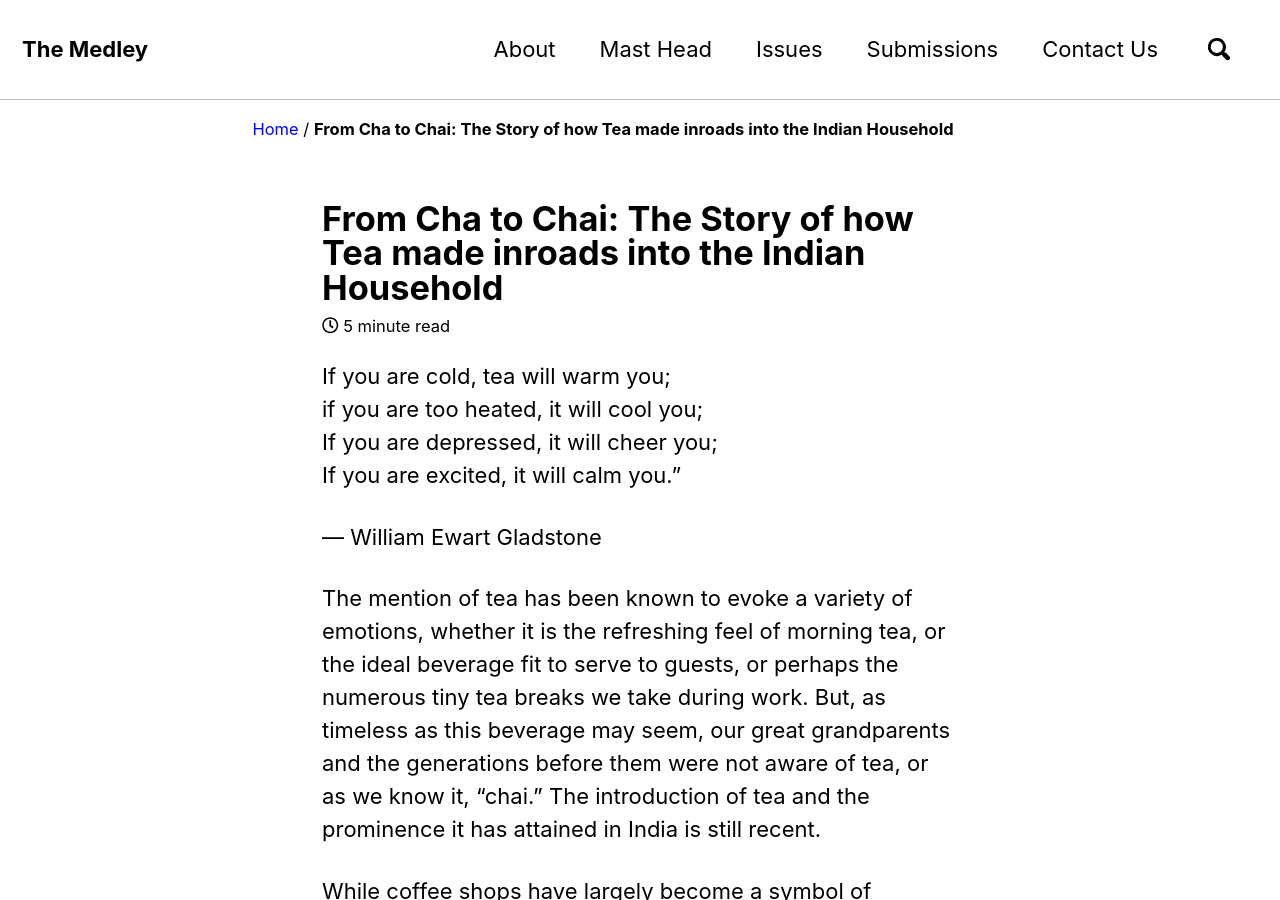
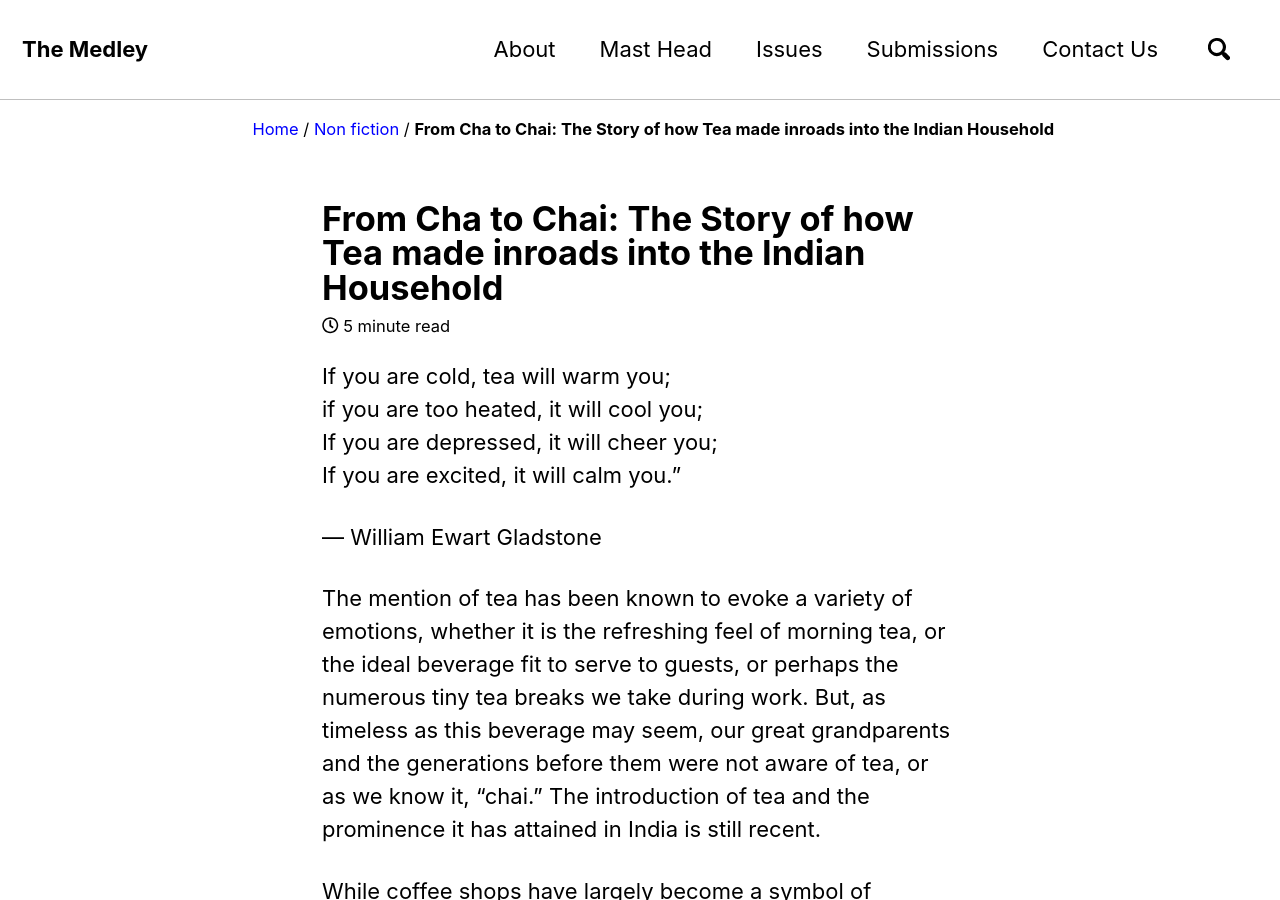
Before and after one commit to TheMedley/TheMedley.github.io, a Jekyll site: the page built from _posts/2018-08-04-from-cha-to-chai-the-story-of-how-tea-made-inroads-into-the-indian-household.md, in a window 1280 px wide and 900 px high. Built offline with Jekyll 4.4.1, drawn with Linux system fonts in a browser that asks for light colours; nearby versions of some CDN libraries; some web fonts are replaced; some of the changed text lies outside the part shown.

Commit message:
Update from Forestry.io - Updated from-cha-to-chai-the-story-of-how-tea-made-inroads-into-the-indian-household.md

```diff
--- a/_posts/2018-08-04-from-cha-to-chai-the-story-of-how-tea-made-inroads-into-the-indian-household.md
+++ b/_posts/2018-08-04-from-cha-to-chai-the-story-of-how-tea-made-inroads-into-the-indian-household.md
@@ -2,7 +2,8 @@
 title: 'From Cha to Chai: The Story of how Tea made inroads into the Indian Household'
 date: 2018-08-04 12:42:39 +0530
 non_fiction: ''
-author: "/Divya.jpg"
+author:
+- "/Divya.jpg"
 author_s_bio: 'KG Divya is a history graduate from Hansraj College, University of
   Delhi. She has interned with the National Museum in Delhi, and Indian Traditions
   and Heritage Society (ITIHAAS), and co-authored Power and Piety: The Unheard Voices
@@ -10,6 +11,8 @@ author_s_bio: 'KG Divya is a history graduate from Hansraj College, University o
   around liberal arts, writing and the application of history for understanding cultures,
   religions and identities. She is currently hoping to pursue a career in public policy
   making and implementation.'
+category:
+- Non-Fiction
 
 ---
 If you are cold, tea will warm you;
```
Also changed, not shown: .forestry/front_matter/templates/medley-generic.yml.
